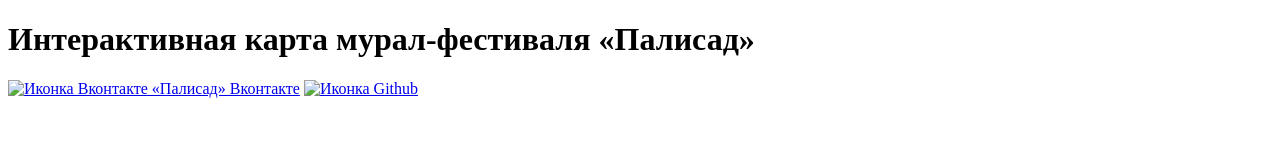
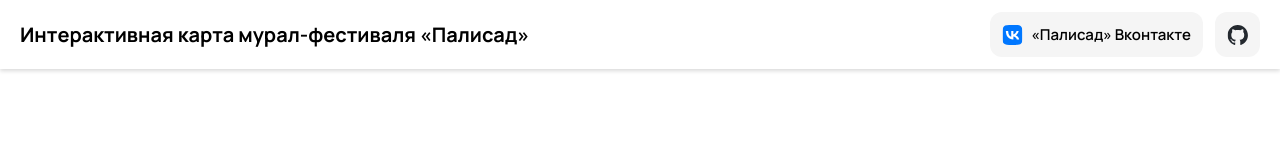
Before and after one commit to kagulion/palisad, a website: page src/index.html in a window 1280 px wide. Drawn offline with Linux system fonts and the light colour scheme; the site is published under a folder, as on GitHub Pages, so addresses that start at the root find nothing.

Commit message:
add: src directory

```diff
--- a/index.html
+++ b/src/index.html
@@ -11,7 +11,7 @@
   <link rel="preconnect" href="https://fonts.googleapis.com" />
   <link rel="preconnect" href="https://fonts.gstatic.com" crossorigin />
   <link href="https://fonts.googleapis.com/css2?family=Manrope:wght@200..800&display=swap" rel="stylesheet" />
-  <link rel="stylesheet" href="/styles.css" />
+  <link rel="stylesheet" href="styles.css" />
 </head>
 
 <body>
@@ -21,10 +21,10 @@
     </h1>
     <div class="header__links">
       <a class="header__link" href="https://vk.com/palisad2022" target="_blank">
-        <img src="/images/icons/vk-mark.svg" alt="Иконка Вконтакте" />
+        <img src="../images/icons/vk-mark.svg" alt="Иконка Вконтакте" />
         «Палисад» Вконтакте</a>
       <a class="header__link" href="https://github.com/kagulion/palisad" target="_blank">
-        <img src="/images/icons/github-mark.svg" alt="Иконка Github" /></a>
+        <img src="../images/icons/github-mark.svg" alt="Иконка Github" /></a>
     </div>
   </header>
   <div id="map"></div>
--- a/script.js
+++ b/src/script.js
@@ -27,7 +27,7 @@
             balloonContentHeader: `<div class="balloon-header">${address.title}</div>`,
             balloonContentBody: `
                           <div class="balloon-content">
-                              <img src="${address.image}" class="balloon-image">
+                              <img src=".${address.image}" class="balloon-image">
                               <p class="balloon-author">Автор</p>
                               <a class="balloon-link" href="${address.link}" target="_blank">${address.author}</a>
                           </div>`,
```
Also changed, not shown: src/addresses.json (renamed from addresses.json), src/styles.css (renamed from styles.css).
